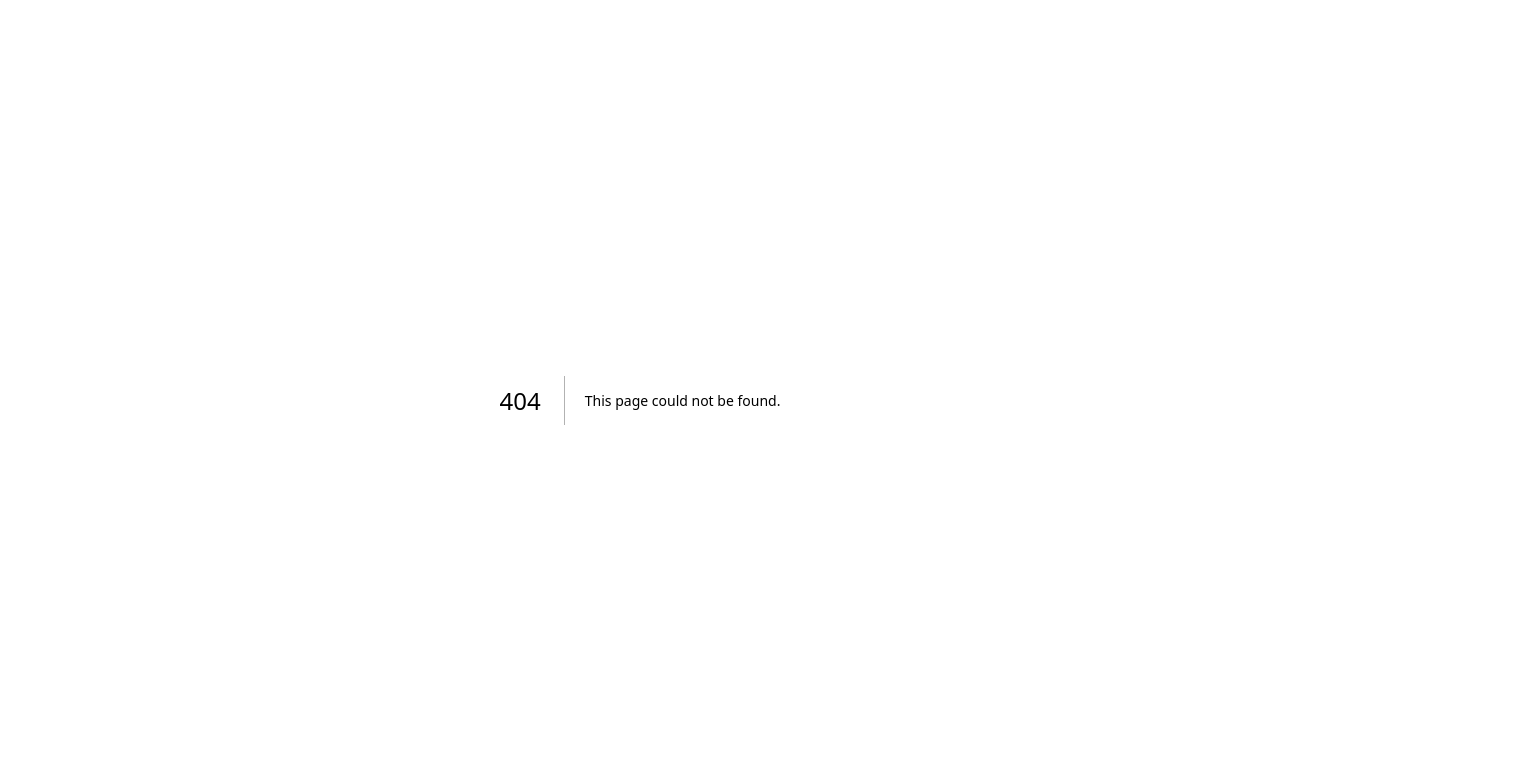
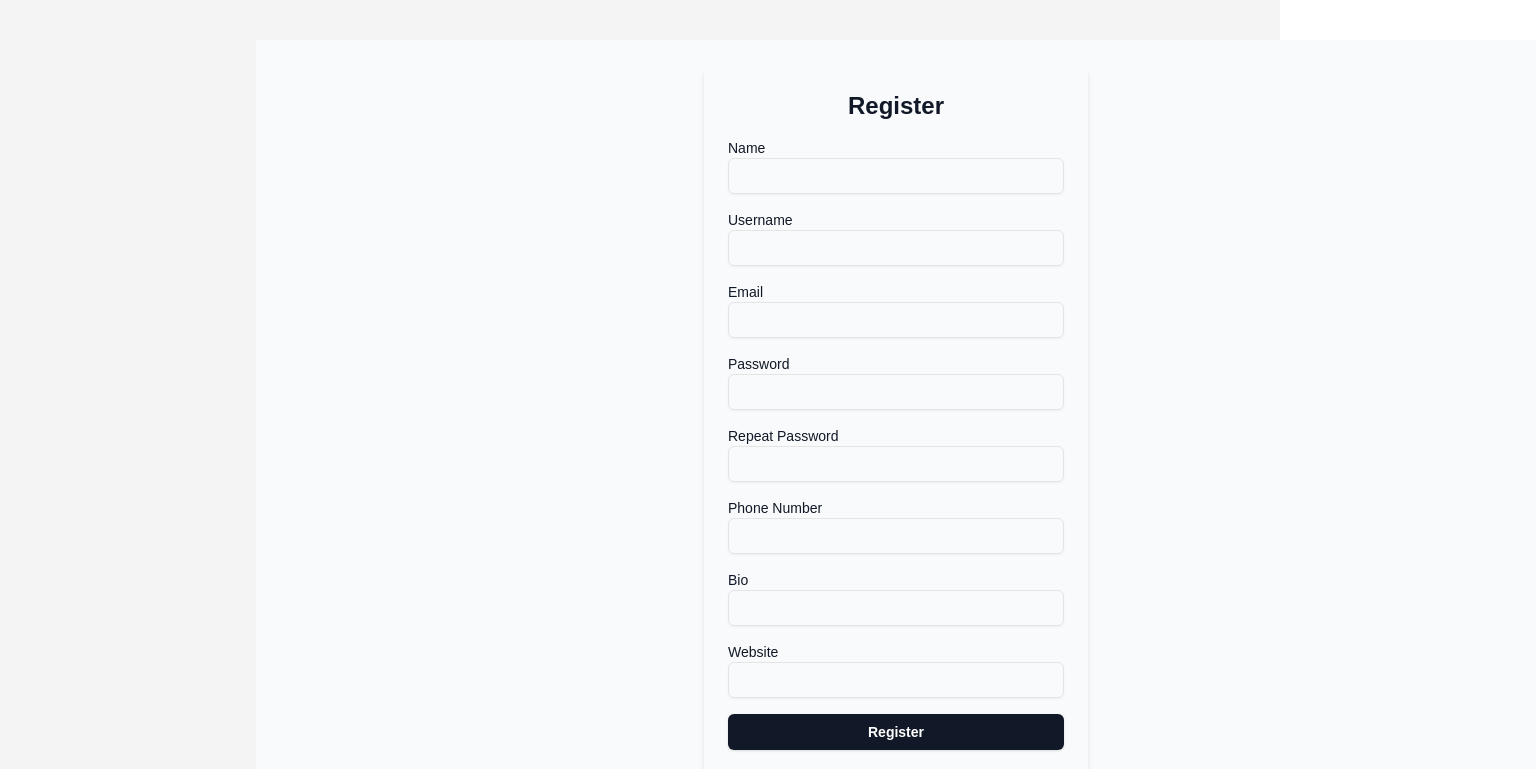
Before and after one commit to farismasud/postify-nextjs, a Next.js app: page /register in a window 1280 px wide. Before the commit this address had no page. Shown: the top 769 px of the page, 1536 px wide, since content can reach past the window. Built offline with nearby package versions, Linux system fonts and the light colour scheme.

Commit message:
add register

```diff
--- a/src/components/sections/login.tsx
+++ b/src/components/sections/login.tsx
@@ -77,7 +77,7 @@ const LoginComponent: React.FC<Props> = ({ onLogin }) => {
               </div>
               {error && <p className="text-sm text-red-500">{error}</p>}
               {message && <p className="text-sm text-green-500">{message}</p>}
-              <Button type="submit" className="w-full">
+              <Button type="submit" className="w-full bg-gray-900 hover:bg-slate-500 hover:text-gray-900 text-white font-bold">
                 Login
               </Button>
               <div className="relative text-center text-sm after:absolute after:inset-0 after:top-1/2 after:z-0 after:flex after:items-center after:border-t after:border-border">
@@ -116,7 +116,7 @@ const LoginComponent: React.FC<Props> = ({ onLogin }) => {
               </div>
           <div className="text-center text-sm">
             Don&apos;t have an account?{" "}
-            <a href="/register" className="underline underline-offset-4">
+            <a href="/register" className="underline underline-offset-4 text-gray-900 hover:text-slate-500 font-bold">
               Sign up
             </a>
           </div>
--- /dev/null
+++ b/src/components/sections/register.tsx
@@ -0,0 +1,179 @@
+import React, { useState } from "react";
+import { Input } from "@/components/ui/input";
+import { Button } from "@/components/ui/button";
+import { Alert } from "@/components/ui/alert";
+
+interface RegisterData {
+  name: string;
+  username: string;
+  email: string;
+  password: string;
+  passwordRepeat: string;
+  phoneNumber: string;
+  bio: string;
+  website: string;
+}
+
+interface Props {
+  onRegister: (data: RegisterData) => void;
+}
+
+const RegisterComponent: React.FC<Props> = ({ onRegister }) => {
+  const [name, setName] = useState("");
+  const [username, setUsername] = useState("");
+  const [email, setEmail] = useState("");
+  const [password, setPassword] = useState("");
+  const [passwordRepeat, setPasswordRepeat] = useState("");
+  const [phoneNumber, setPhoneNumber] = useState("");
+  const [bio, setBio] = useState("");
+  const [website, setWebsite] = useState("");
+  const [error, setError] = useState<string | null>(null);
+  const [message, setMessage] = useState<string>("");
+
+  const handleSubmit = async (event: React.FormEvent<HTMLFormElement>) => {
+    event.preventDefault();
+    try {
+      const data = {
+        name,
+        username,
+        email,
+        password,
+        passwordRepeat,
+        phoneNumber,
+        bio,
+        website,
+      };
+      await onRegister(data);
+      setMessage("Register successful");
+      setError(null);
+    } catch (err) {
+      console.error("Register error:", err);
+      setError("Register failed. Please check your credentials.");
+    }
+  };
+
+  return (
+    <div className="w-screen h-[100vh] flex flex-col justify-center items-center bg-gray-50">
+      <div className="p-6 glassmorphism bg-opacity-10 rounded-lg shadow-md w-96">
+        <h1 className="mb-4 text-2xl font-bold text-center text-gray-900">
+          Register
+        </h1>
+        {error && <Alert variant="destructive">{error}</Alert>}
+        {message && <Alert variant="default">{message}</Alert>}
+        <form onSubmit={handleSubmit}>
+          <div className="mb-4">
+            <label className="block text-sm font-medium text-gray-900">
+              Name
+            </label>
+            <Input
+              className="text-black"
+              type="text"
+              value={name}
+              onChange={(e) => setName(e.target.value)}
+              required
+            />
+          </div>
+          <div className="mb-4">
+            <label className="block text-sm font-medium text-gray-900">
+              Username
+            </label>
+            <Input
+              className="text-black"
+              type="text"
+              value={username}
+              onChange={(e) => setUsername(e.target.value)}
+              required
+            />
+          </div>
+          <div className="mb-4">
+            <label className="block text-sm font-medium text-gray-900">
+              Email
+            </label>
+            <Input
+              className="text-black"
+              type="email"
+              value={email}
+              onChange={(e) => setEmail(e.target.value)}
+              required
+            />
+          </div>
+          <div className="mb-4">
+            <label className="block text-sm font-medium text-gray-900">
+              Password
+            </label>
+            <Input
+              className="text-black"
+              type="password"
+              value={password}
+              onChange={(e) => setPassword(e.target.value)}
+              required
+            />
+          </div>
+          <div className="mb-4">
+            <label className="block text-sm font-medium text-gray-900">
+              Repeat Password
+            </label>
+            <Input
+              className="text-black"
+              type="password"
+              value={passwordRepeat}
+              onChange={(e) => setPasswordRepeat(e.target.value)}
+              required
+            />
+          </div>
+          <div className="mb-4">
+            <label className="block text-sm font-medium text-gray-900">
+              Phone Number
+            </label>
+            <Input
+              className="text-black"
+              type="text"
+              value={phoneNumber}
+              onChange={(e) => setPhoneNumber(e.target.value)}
+              required
+            />
+          </div>
+          <div className="mb-4">
+            <label className="block text-sm font-medium text-gray-900">
+              Bio
+            </label>
+            <Input
+              className="text-black"
+              type="text"
+              value={bio}
+              onChange={(e) => setBio(e.target.value)}
+            />
+          </div>
+          <div className="mb-4">
+            <label className="block text-sm font-medium text-gray-900">
+              Website
+            </label>
+            <Input
+              className="text-black"
+              type="url"
+              value={website}
+              onChange={(e) => setWebsite(e.target.value)}
+            />
+          </div>
+          <Button
+            type="submit"
+            className="w-full bg-gray-900 hover:bg-slate-500 hover:text-gray-900 text-white font-bold"
+          >
+            Register
+          </Button>
+        </form>
+        <p className="mt-4 text-gray-900">
+          Already have an account?{" "}
+          <a
+            href="/login"
+            className="underline underline-offset-4 text-gray-900 hover:text-slate-500 font-bold"
+          >
+            Login
+          </a>
+        </p>
+      </div>
+    </div>
+  );
+};
+
+export default RegisterComponent;
--- /dev/null
+++ b/src/pages/register/index.tsx
@@ -0,0 +1,37 @@
+import React, { useEffect } from "react";
+import { useRouter } from "next/router";
+import { register } from "@/api/api";
+import RegisterComponent from "@/components/sections/register";
+
+const Register = () => {
+  const router = useRouter();
+
+  // useEffect(() => {
+  //   const token = localStorage.getItem("token");
+  //   if (token) {
+  //     router.push("/login");
+  //   }
+  // }, [router]);
+
+  const handleRegister = async (data: { email: string; password: string; name: string }) => {
+    try {
+      console.log("Sending register data:", data);
+      const response = await register(data);
+      console.log("Register response:", response);
+      localStorage.setItem("token", response.data.token);
+      router.push("/login");
+    } catch (err) {
+      console.error("Register error:", err);
+    }
+  };
+
+  return (
+    <div className="flex min-h-svh flex-col items-center justify-center bg-muted p-6 md:p-10">
+      <div className="w-full max-w-sm md:max-w-3xl">
+        <RegisterComponent onRegister={handleRegister} />
+      </div>
+    </div>
+  )
+};
+
+export default Register;
```
